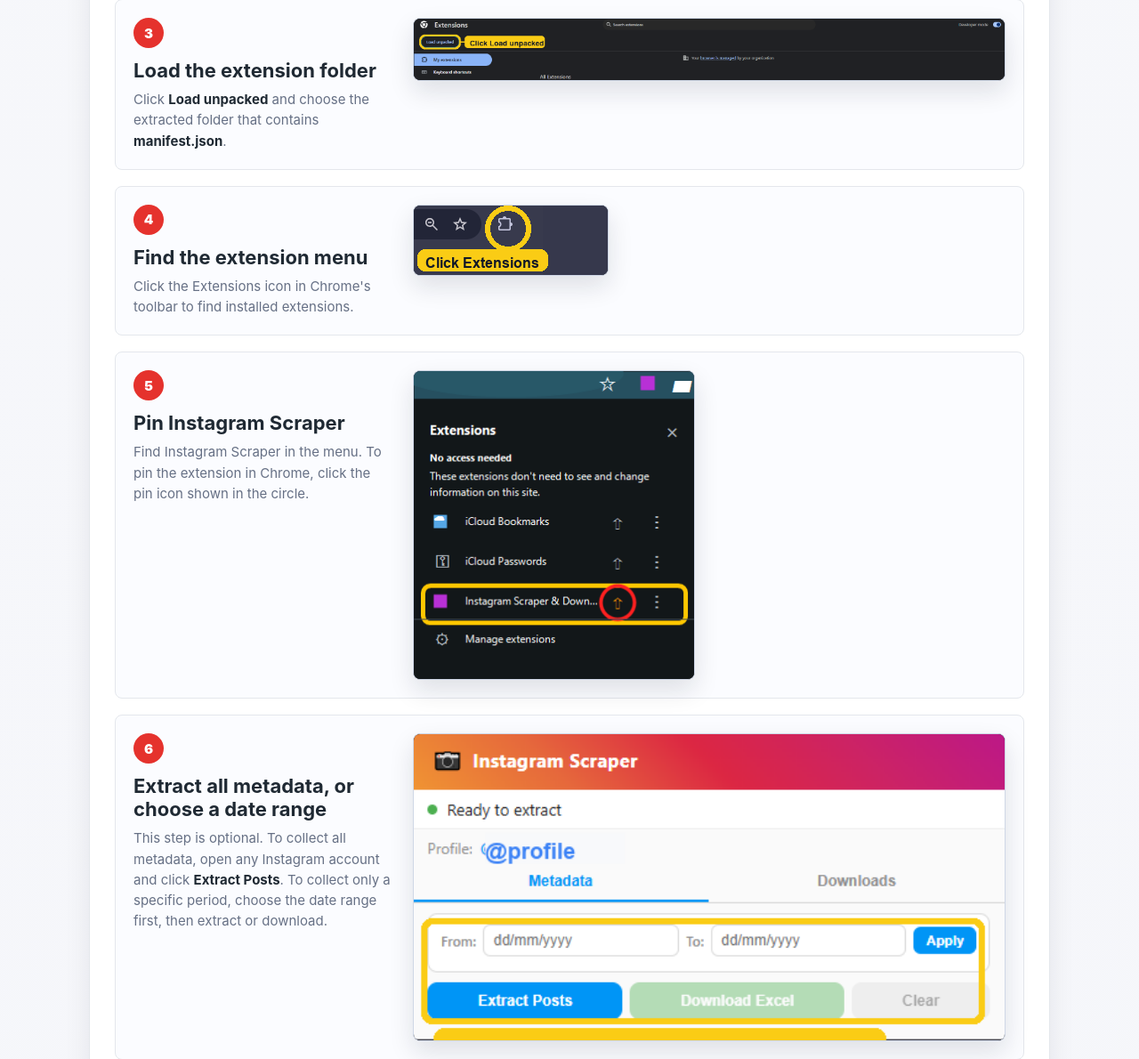
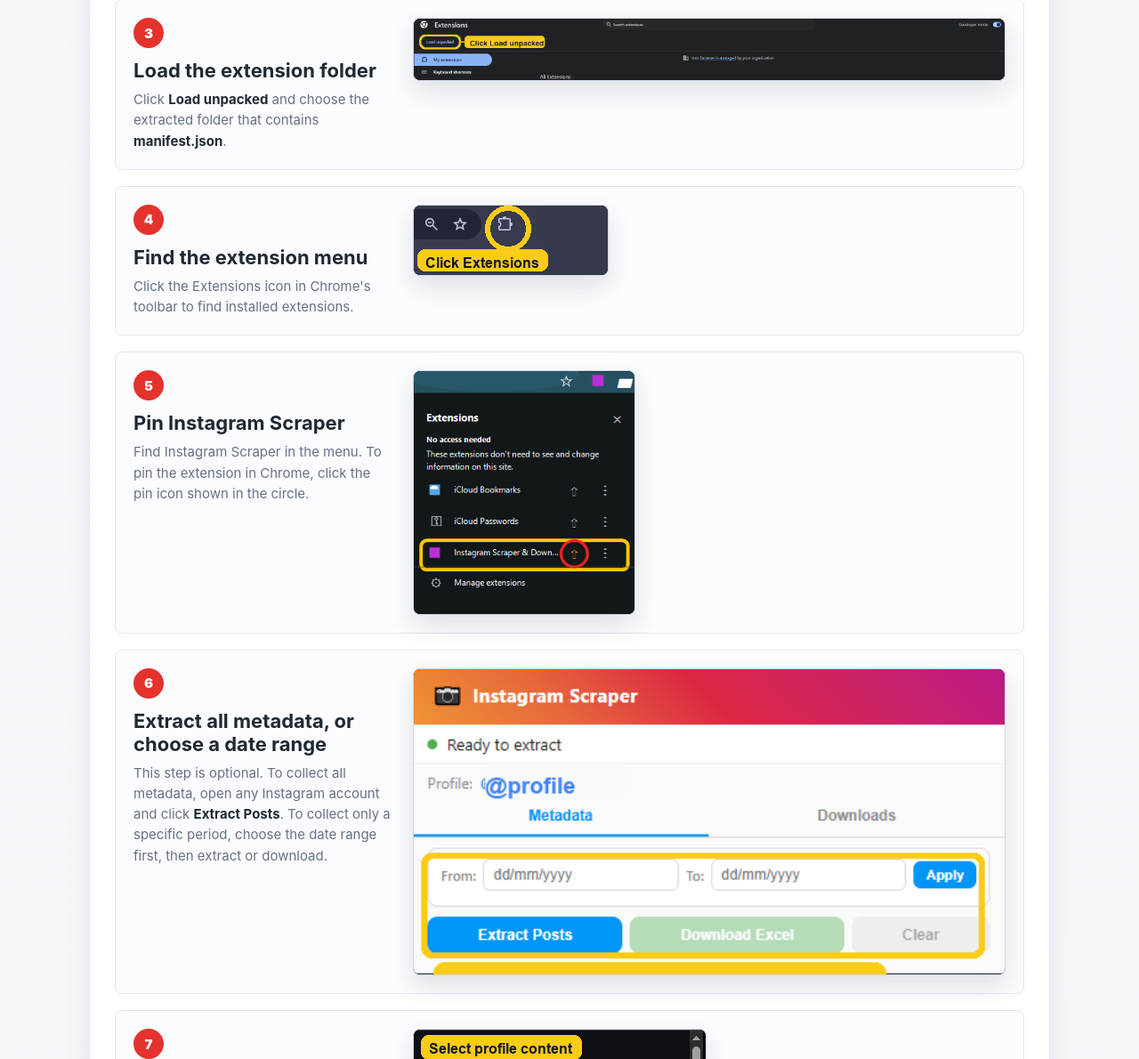
Before and after one commit to creativityemarketing-netizen/All_Tools, a Flask app: template templates/instagram_extension.html in a window 1280 px wide. Shown: the part 1851-3041 px from the top of the page at 89% size. Run offline with Flask 3, Linux system fonts and the light colour scheme; the template is opened without the code that fills it, so the values that code supplies are empty; some libraries are stand-ins or nearby versions.

Commit message:
Reduce pin screenshot display size

```diff
--- a/templates/instagram_extension.html
+++ b/templates/instagram_extension.html
@@ -121,7 +121,7 @@
             <h3>Pin Instagram Scraper</h3>
             <p>Find Instagram Scraper in the menu. To pin the extension in Chrome, click the pin icon shown in the circle.</p>
           </div>
-          <img class="real-screenshot menu-shot pin-shot" src="/static/images/extension/pin-extension-highlight.png?v=pin-step-clean-2" width="317" height="348" style="width:317px;max-width:100%;height:auto;" alt="Chrome Extensions menu with Instagram Scraper highlighted and pin icon circled">
+          <img class="real-screenshot menu-shot pin-shot" src="/static/images/extension/pin-extension-highlight.png?v=pin-step-clean-3" width="317" height="348" style="width:250px;max-width:100%;height:auto;" alt="Chrome Extensions menu with Instagram Scraper highlighted and pin icon circled">
         </article>
 
         <article class="setup-step">
```
